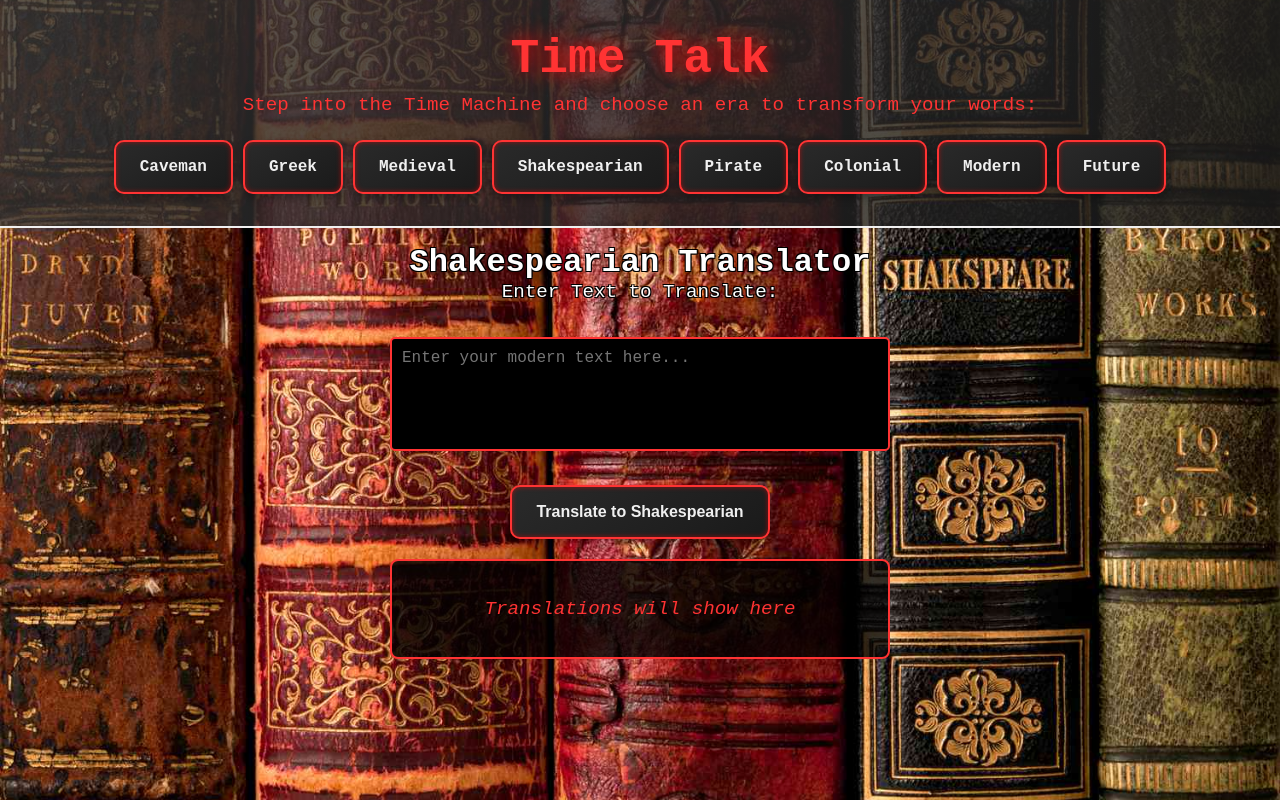
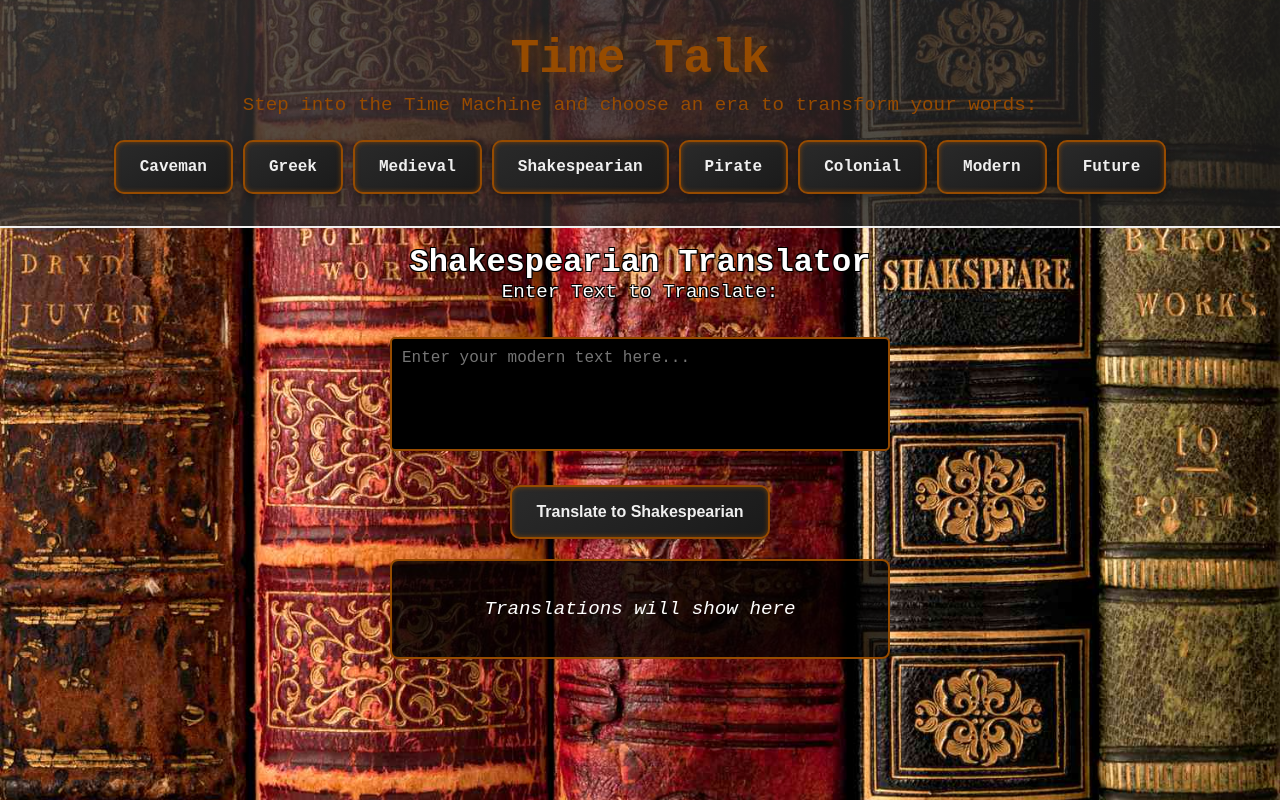
Before and after one commit to nick4soto/TimeTalk, a website: page Shakespearian/shakespearian.html in a window 1280 px wide. Drawn offline with Linux system fonts and the light colour scheme.

Commit message:
shakespeare

```diff
--- a/Shakespearian/shakespearian.css
+++ b/Shakespearian/shakespearian.css
@@ -35,8 +35,8 @@ header {
 h1 {
     font-size: 3rem;
     margin-bottom: 0.5rem;
-    color: #ff3333; /* Red color */
-    text-shadow: 0 0 10px rgba(255, 0, 0, 0.7);
+    color: #964B00; /* Red color */
+    text-shadow: 0 0 10px rgba(150, 75, 0, 0.7);
     animation: pulse 1.5s infinite;
 }
 
@@ -44,7 +44,7 @@ h1 {
 p, label {
     font-size: 1.2rem;
     margin-bottom: 1.5rem;
-    color: #ff3333; /* Red for label text */
+    color: #964B00; /* Red for label text */
 }
 
 /* Button Container */
@@ -64,24 +64,24 @@ p, label {
     text-decoration: none;
     border-radius: 10px;
     background: linear-gradient(145deg, #2a2a2a, #1a1a1a);
-    border: 2px solid #ff3333; /* Red border */
+    border: 2px solid #964B00; /* Red border */
     transition: all 0.3s ease-in-out;
-    box-shadow: 0 4px 8px rgba(0, 0, 0, 0.3), inset 0 0 5px rgba(255, 0, 0, 0.5); /* Red inner glow */
+    box-shadow: 0 4px 8px rgba(0, 0, 0, 0.3), inset 0 0 5px rgba(150, 75, 0, 0.7); /* Red inner glow */
     cursor: pointer;
 }
 
 /* Button Hover Effect */
 .period-button:hover, .translate-button:hover {
-    background: #ff3333; /* Red background on hover */
+    background: #964B00; /* Red background on hover */
     color: #1b1b1b;
-    box-shadow: 0 4px 12px rgba(255, 0, 0, 0.7), inset 0 0 8px rgba(0, 0, 0, 0.5);
+    box-shadow: 0 4px 12px rgba(150, 75, 0, 0.7), inset 0 0 8px rgba(0, 0, 0, 0.5);
     transform: translateY(-2px);
 }
 
 /* Button Active Effect */
 .period-button:active, .translate-button:active {
     transform: translateY(2px);
-    box-shadow: 0 2px 6px rgba(0, 0, 0, 0.4), inset 0 0 5px rgba(255, 0, 0, 0.5);
+    box-shadow: 0 2px 6px rgba(0, 0, 0, 0.4), inset 0 0 5px rgba(150, 75, 0, 0.7);
 }
 
 /* Textarea Styling */
@@ -92,7 +92,7 @@ textarea {
     font-size: 16px;
     background-color: #000; /* Black background */
     color: #f0f0f0; /* White text */
-    border: 2px solid #ff3333; /* Red border */
+    border: 2px solid #964B00; /* Red border */
     border-radius: 5px;
     resize: none;
     margin-bottom: 1rem;
@@ -106,7 +106,7 @@ textarea {
     font-size: 16px;
     background-color: #000; /* Black background */
     color: #f0f0f0; /* White text */
-    border: 2px solid #ff3333; /* Red border */
+    border: 2px solid #964B00; /* Red border */
     border-radius: 5px;
     min-height: 100px; /* Minimum height for readability */
     margin-top: 1rem;
@@ -120,10 +120,10 @@ textarea {
 /* Time Machine Animation */
 @keyframes pulse {
     0%, 100% {
-        text-shadow: 0 0 10px rgba(255, 0, 0, 0.7);
+        text-shadow: 0 0 10px rgba(150, 75, 0, 0.7);
     }
     50% {
-        text-shadow: 0 0 20px rgba(255, 0, 0, 1);
+        text-shadow: 0 0 20px rgba(150, 75, 0, 0.7);
     }
 }
 
@@ -158,8 +158,8 @@ label {
     width: 70%;
     max-width: 500px;
     background: rgba(0, 0, 0, 0.8); /* Semi-transparent black */
-    color: #ff3333; /* Red text color */
-    border: 2px solid #ff3333; /* Red border */
+    color: #fff; /* Red text color */
+    border: 2px solid #964B00; /* Red border */
     border-radius: 8px;
     font-style: italic;
     font-size: 1.2rem;
@@ -173,5 +173,5 @@ label {
 }
 
 .home-link:hover {
-    color: #ff3333; /* Optional hover effect */
+    color: #964B00; /* Optional hover effect */
 }
```
